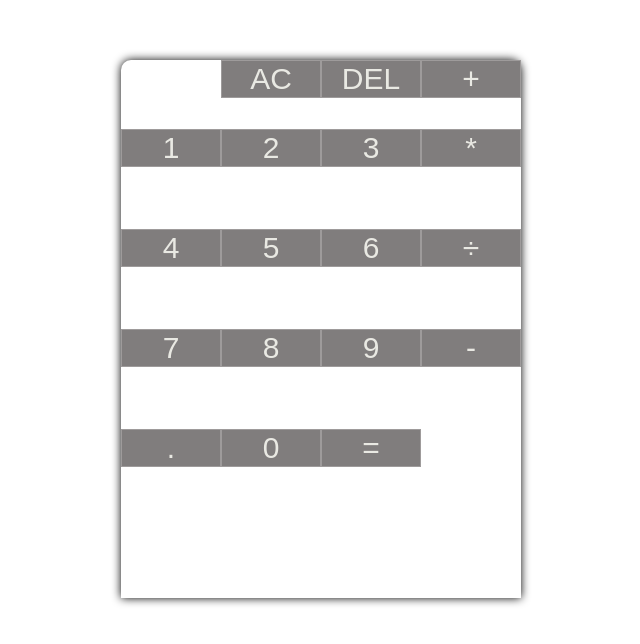
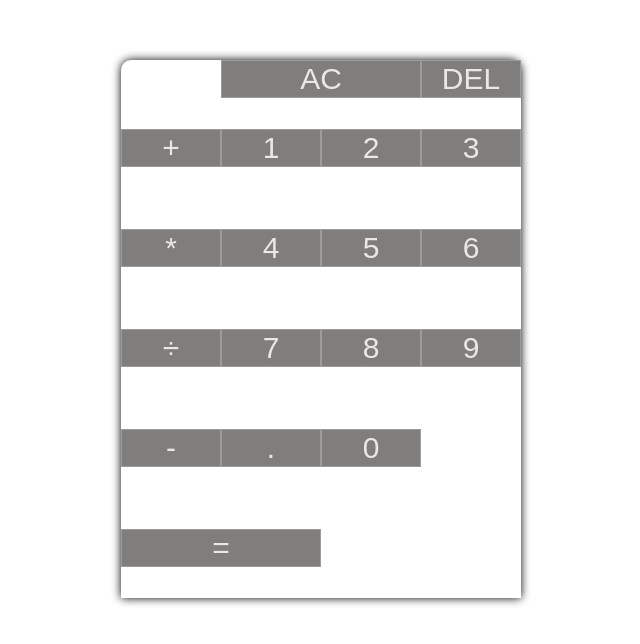
Before and after one commit to Rique2x/Calculator, a plain HTML site: page index.html in a window 1280 px wide. Shown: the whole page, without its empty margins (319-959 px from the left). Drawn offline with Linux system fonts and the light colour scheme.

Commit message:
span-two(css)

```diff
--- a/style.css
+++ b/style.css
@@ -24,3 +24,7 @@ button{
     cursor: pointer;
     outline: none;
 }
+
+.span-two{
+    grid-column: span 2;
+}
```
